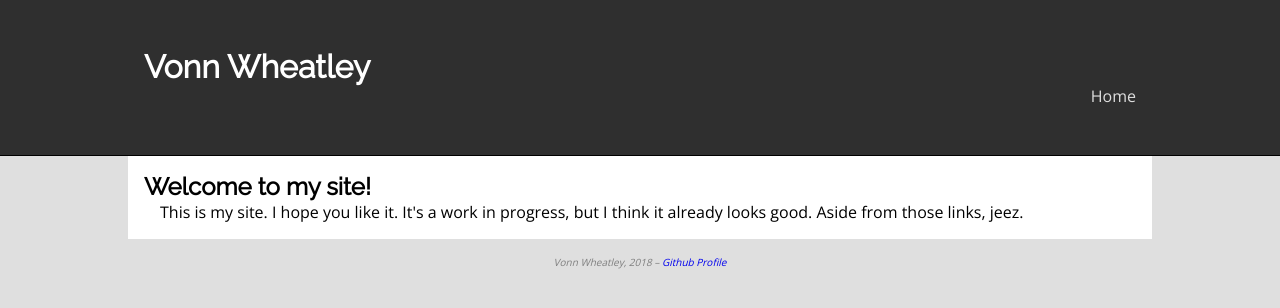
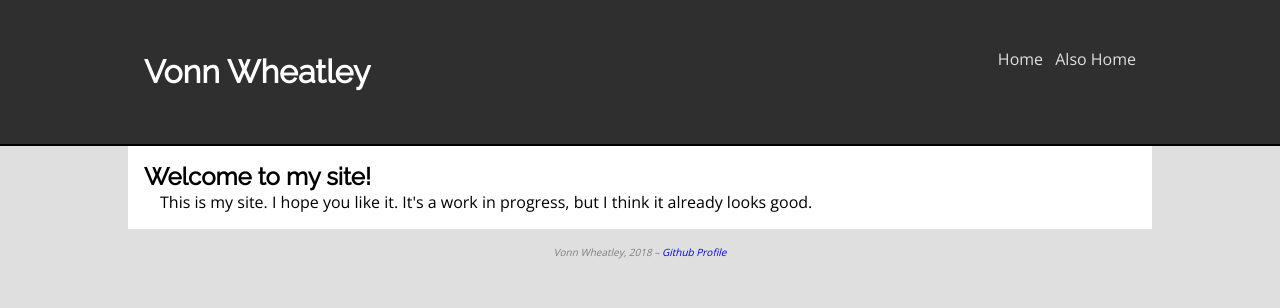
Before and after one commit to VonnW/vonnw.github.io, a Jekyll site: the page built from index.html, in a window 1280 px wide. Shown: the top 308 px of the page. Built offline with Jekyll 4.4.1, drawn with Linux system fonts in a browser that asks for light colours.

Commit message:
break everything trying to format this

```diff
--- a/_layouts/default.html
+++ b/_layouts/default.html
@@ -14,6 +14,7 @@
 				<nav>
 					<ul>
 						<li><a href="/">Home</a></li>
+						<li><a href="/">Also Home</a></li>
 					</ul>
 				</nav>
 			</div>
@@ -21,7 +22,7 @@
 		<article class="container">
 			{{ content }}
 		</article>
-		<footer>
+		<footer class="container">
 			{% include footer.html %}
 		</footer>
 	</body>
--- a/css/style.css
+++ b/css/style.css
@@ -28,13 +28,22 @@ html, body {
 	max-width: 64rem;
 }
 
+.container::after {
+	content: "";
+
+	display: block;
+	height: 0px;
+
+	clear: both;
+}
+
 /* Semantic elements */
 header {
-	display: sticky;
+	position: sticky;
 	top: 0;
 
-	padding: 2rem;
-	border-bottom: solid 1px black;
+	padding: 1.5rem;
+	border-bottom: solid 2px #000000;
 
 	width: 100%;
 
@@ -42,15 +51,29 @@ header {
 	background-color: #2f2f2f;
 }
 
+header * {
+	line-height: 2em;
+}
+
+header h1 {
+	float: left;
+}
+
 header nav {
-	text-align: right;
+	float: right;
+
+	height: 2em;
 }
 
 header ul, header li {
 	display: inline;
+
+	vertical-align: middle;
 }
 
-header li {
+header li:not(:last-child) {
+	margin-right: .5em;
+
 	list-style-type: none;
 }
 
--- a/index.html
+++ b/index.html
@@ -3,4 +3,4 @@ layout: default
 title: Vonn Wheatley's site
 ---
 <h2>Welcome to my site!</h2>
-<p>This is my site. I hope you like it. It's a work in progress, but I think it already looks good. Aside from those links, jeez.</p>
+<p>This is my site. I hope you like it. It's a work in progress, but I think it already looks good.</p>
```
